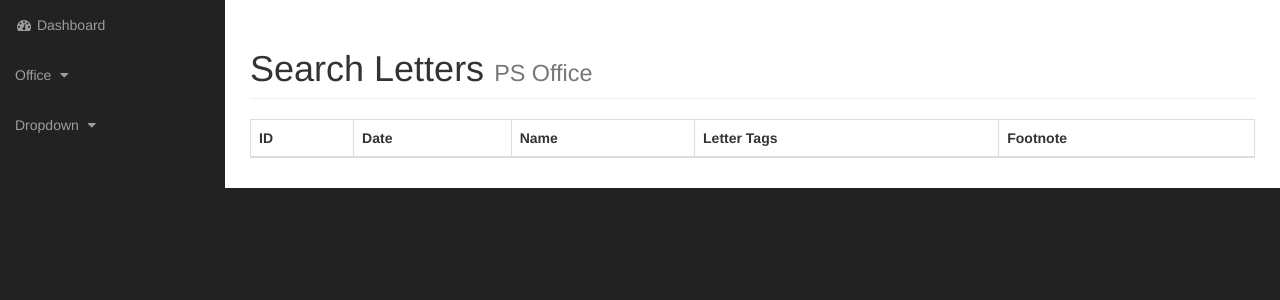
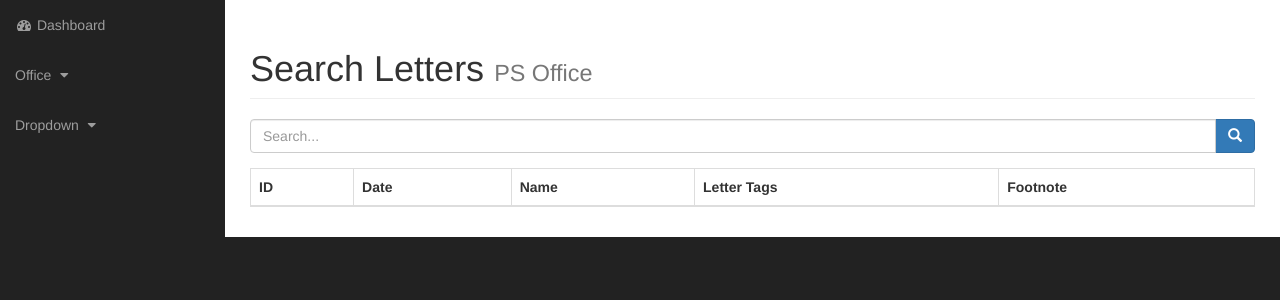
Before and after one commit to ham17ahm/cms_ps_v1, a PHP site: page /admin/search_letters.php in a window 1280 px wide. Shown: the part 51-351 px from the top of the page. Run offline with PHP 8.4, Linux system fonts and the light colour scheme; data that the repository does not hold is empty.

Commit message:
search letter functionality added to cms

```diff
--- a/admin/search_letters.php
+++ b/admin/search_letters.php
@@ -7,29 +7,28 @@
 <div id="page-wrapper">
     <div class="container-fluid">
 
-        <?php
-
-        $query = "SELECT * FROM letters";
-
-        $select_all_letters_qry = mysqli_query($conn, $query);
-
-        ?>
-
         <!-- Page Heading -->
         <div class="row">
             <div class="col-lg-12">
+
                 <h1 class="page-header">
                     Search Letters
                     <small>PS Office</small>
                 </h1>
-                <!-- <form action="" method="get">
-                    <div class="input-group mb-3">
-                        <input type="text" class="form-control" name="search" placeholder="Search...">
-                        <div class="input-group-append">
-                            <button type="submit" class="btn btn-primary">Search</button>
-                        </div>
+
+                <form action="" method="get">
+                    <div class="input-group form-group">
+                        <input type="text" class="form-control" name="search" placeholder="Search..." value="<?php if (isset($_GET['search'])) {
+                                                                                                                    echo $_GET['search'];
+                                                                                                                } ?>">
+                        <span class="input-group-btn">
+                            <button type="submit" class="btn btn-default btn-primary" type="button">
+                                <span class="glyphicon glyphicon-search"></span>
+                            </button>
+                        </span>
                     </div>
-                </form> -->
+                </form>
+
                 <table class="table table-bordered">
                     <thead>
                         <tr>
@@ -41,28 +40,40 @@
                         </tr>
                     </thead>
                     <tbody>
+                        <?php
+
+                        if (isset($_GET["search"])) {
+                            $filter_values = $_GET["search"];
+
+                            $query = "SELECT * FROM letters WHERE CONCAT(letter_full_name, letter_footnote, letter_tags) LIKE '%{$filter_values}%'";
+
+                            $letter_search_qry = mysqli_query($conn, $query);
+
+                            if (mysqli_num_rows($letter_search_qry) > 0) {
+                                foreach ($letter_search_qry as $row) {
+                        ?>
+
+                                    <tr>
+                                        <td><?php echo $row["letter_id"]; ?></td>
+                                        <td><?php echo $row["letter_date"]; ?></td>
+                                        <td><?php echo $row["letter_full_name"]; ?></td>
+                                        <td style='white-space:pre;'><?php echo $row["letter_footnote"]; ?></td>
+                                        <td><?php echo $row["letter_tags"]; ?></td>
+                                    </tr>
+
+                                <?php
+                                }
+                            } else {
+                                ?>
+
+                                <tr>
+                                    <td colspan="5">Sorry. No Data Found!</td>
+                                </tr>
 
                         <?php
-                        while ($row = mysqli_fetch_assoc($select_all_letters_qry)) {
-                            $letter_id = $row["letter_id"];
-                            $letter_ref = $row["letter_ref"];
-                            $letter_date = $row["letter_date"];
-                            $letter_name_prefix = $row["letter_name_prefix"];
-                            $letter_full_name = $row["letter_full_name"];
-                            $letter_pre_text = $row["letter_pre_text"];
-                            $letter_content = $row["letter_content"];
-                            $letter_footnote = $row["letter_footnote"];
-                            $letter_print_head = $row["letter_print_head"];
-                            $letter_tags = $row["letter_tags"];
+                            }
+                        }
 
-                            echo "<tr>";
-                            echo "<td>{$letter_id}</td>";
-                            echo "<td>{$letter_date}</td>";
-                            echo "<td>{$letter_full_name}</td>";
-                            echo "<td>{$letter_tags}</td>";
-                            echo "<td style='white-space:pre;'>{$letter_footnote}</td>";
-                            echo "</tr>";
-                        }
                         ?>
 
                     </tbody>
```
